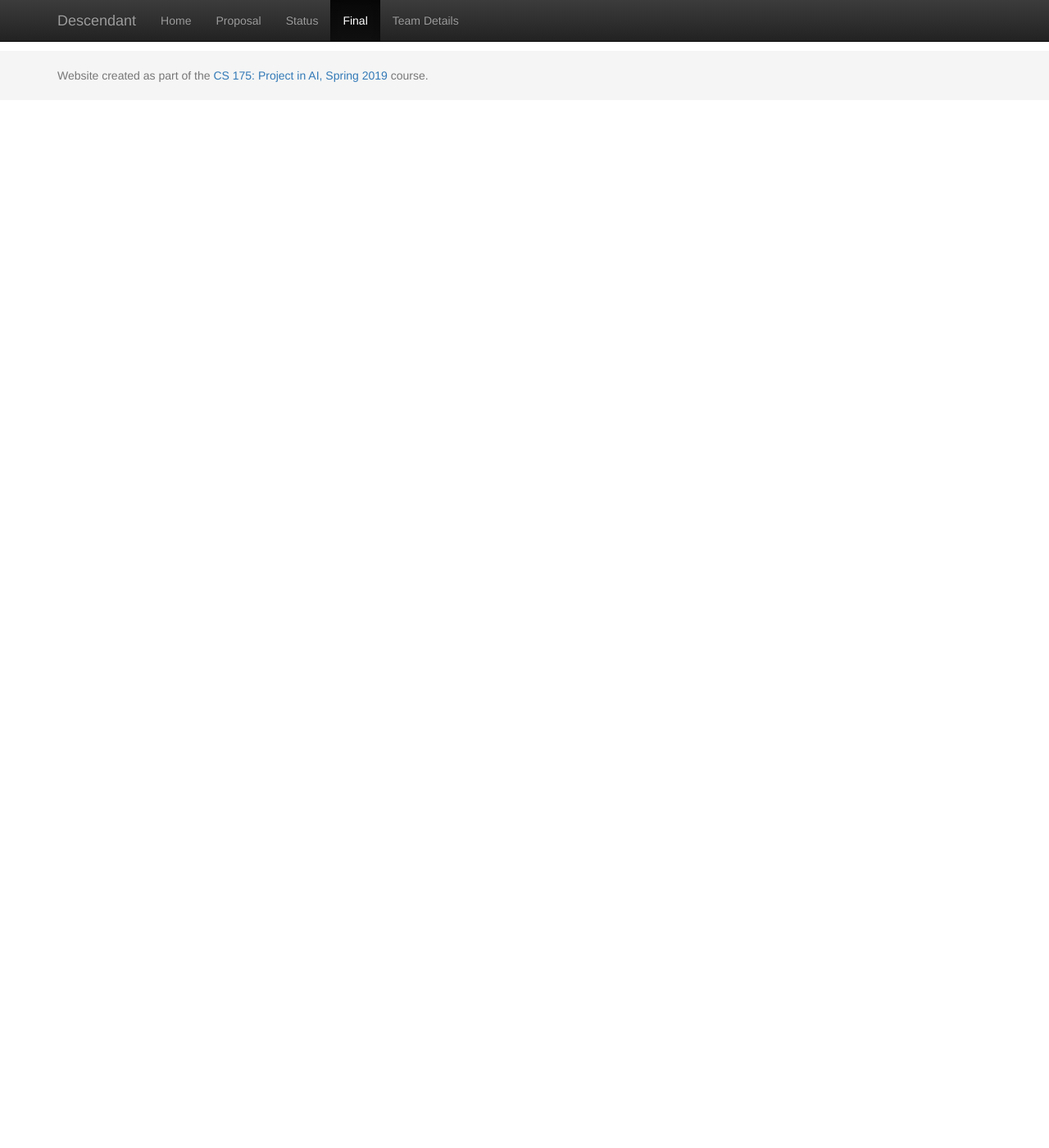
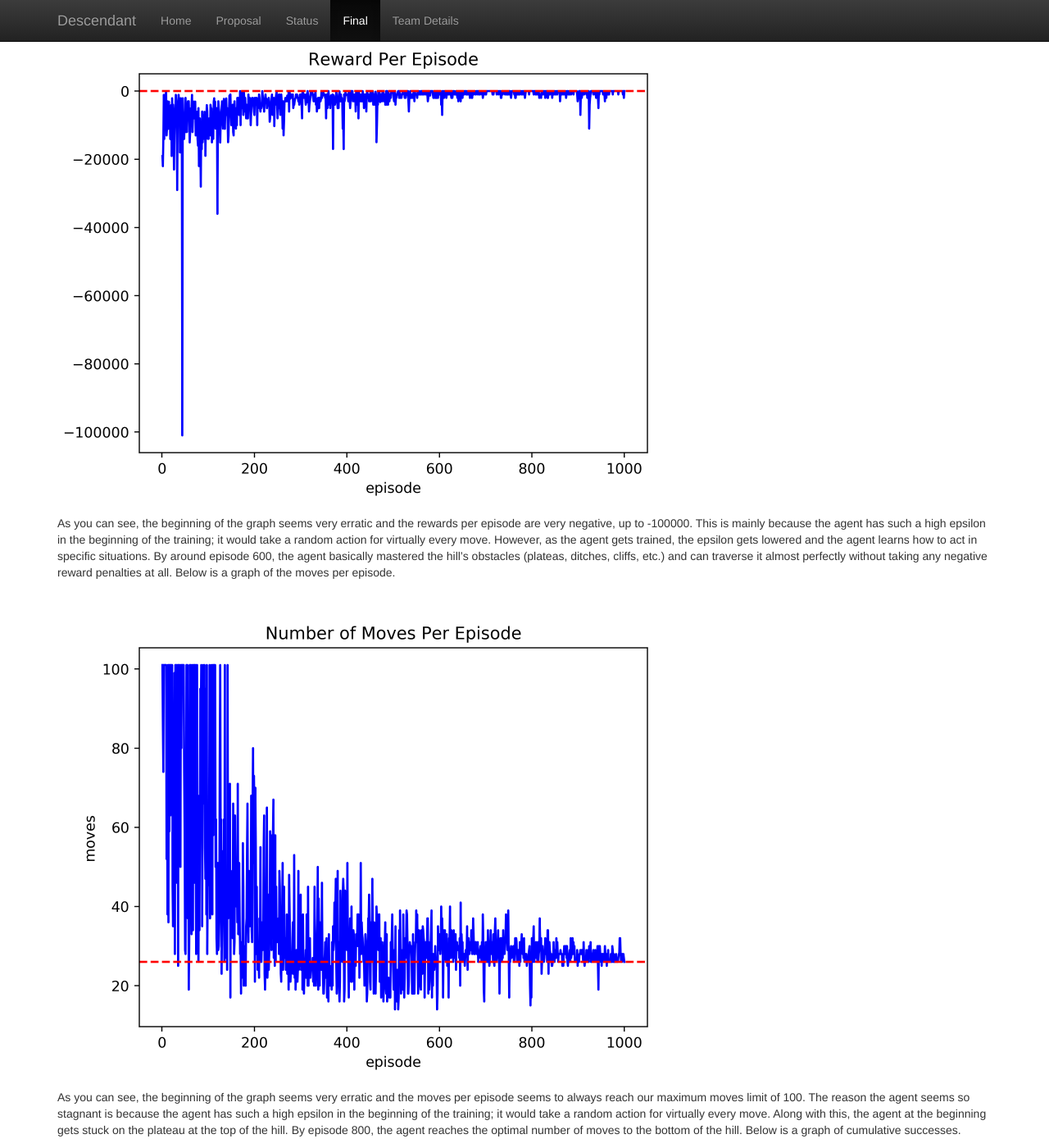
Before and after one commit to JasonMehroziad/Descendant, a Jekyll site: the page built from docs/final.md, in a window 1280 px wide and 1400 px high, scrolled down 1507 px. Shown: the whole window at 82% size. Built offline with Jekyll 4.4.1, drawn with Linux system fonts in a browser that asks for light colours; our own code applies the rules of GitHub Pages for plain Markdown files; before the commit the page ends 1629 px from its top, so only the background shows below that; some of the changed text lies outside the part shown.

Commit message:
added evaluations section

```diff
--- a/docs/final.md
+++ b/docs/final.md
@@ -35,8 +35,29 @@ The variables of this function are as follows:
 The agent had an constant learning rate of 0.1. We didn’t want the learning rate too low or the agent would take too long to train; we didn’t want the learning rate too high or performance may diverge. Also, the agent had a discount rate of 0.95 because we didn’t want our agent to be too short-sighted. Finally, the agent starts off an epsilon, which is the chance the agent takes a random action, of 1.0, but its epsilon gradually decreases multiplicatively by 0.9999. Over time, the chance the agent takes a random action decays, and the agent starts acting by taking the best rewarded action.
 
 # Evaluation
+### Quantitative Measures
+We quantitatively measured our agent using two main metrics:
+ - Rewards per episode
+ - Moves per episode
 
-# References
+We calculated rewards per episode by adding up all the rewards for every move made during that episode and the moves per episode is self-explanatory. We tested the agent we created on a simple, real Minecraft hill that includes small, non-fatal cliffs, plateas, ditches, etc. We then recorded and graphed the results of that training. Below is a graph of rewards per episode.
+
+<img src="images/ph_reward_per_episode.png" height="600" width="800">
+
+As you can see, the beginning of the graph seems very erratic and the rewards per episode are very negative, up to -100000. This is mainly because the agent has such a high epsilon in the beginning of the training; it would take a random action for virtually every move. However, as the agent gets trained, the epsilon gets lowered and the agent learns how to act in specific situations. By around episode 600, the agent basically mastered the hill’s obstacles (plateas, ditches, cliffs, etc.) and can traverse it almost perfectly without taking any negative reward penalties at all. Below is a graph of the moves per episode.
+
+<img src="images/ph_moves_per_episode.png" height="600" width="800">
+
+As you can see, the beginning of the graph seems very erratic and the moves per episode seems to always reach our maximum moves limit of 100. The reason the agent seems so stagnant is because the agent has such a high epsilon in the beginning of the training; it would take a random action for virtually every move. Along with this, the agent at the beginning gets stuck on the plateau at the top of the hill. By episode 800, the agent reaches the optimal number of moves to the bottom of the hill. Below is a graph of cumulative successes.
+
+<img src="images/ph_cumulative_successes.png" height="600" width="800">
+
+Using the rewards per episode metric, we gauged whether the agent succeeded or not based on whether or not the reward for that specific episode is positive. As stated before, the agent takes a random action for virtually every move, so there’s a low probability of the agent succeeding. However, after episode 600, once it the agent learns what to do in certain situations (plateas, ditches, cliffs, etc.), the agents succeeds for almost every episode afterwards.
+
+### Qualitative Measure
+...
+
+## References
 We used the following python libraries in implementing the deep Q-learning algorithm, in addition to Malmo:
   - keras
   - tensorflow
```
